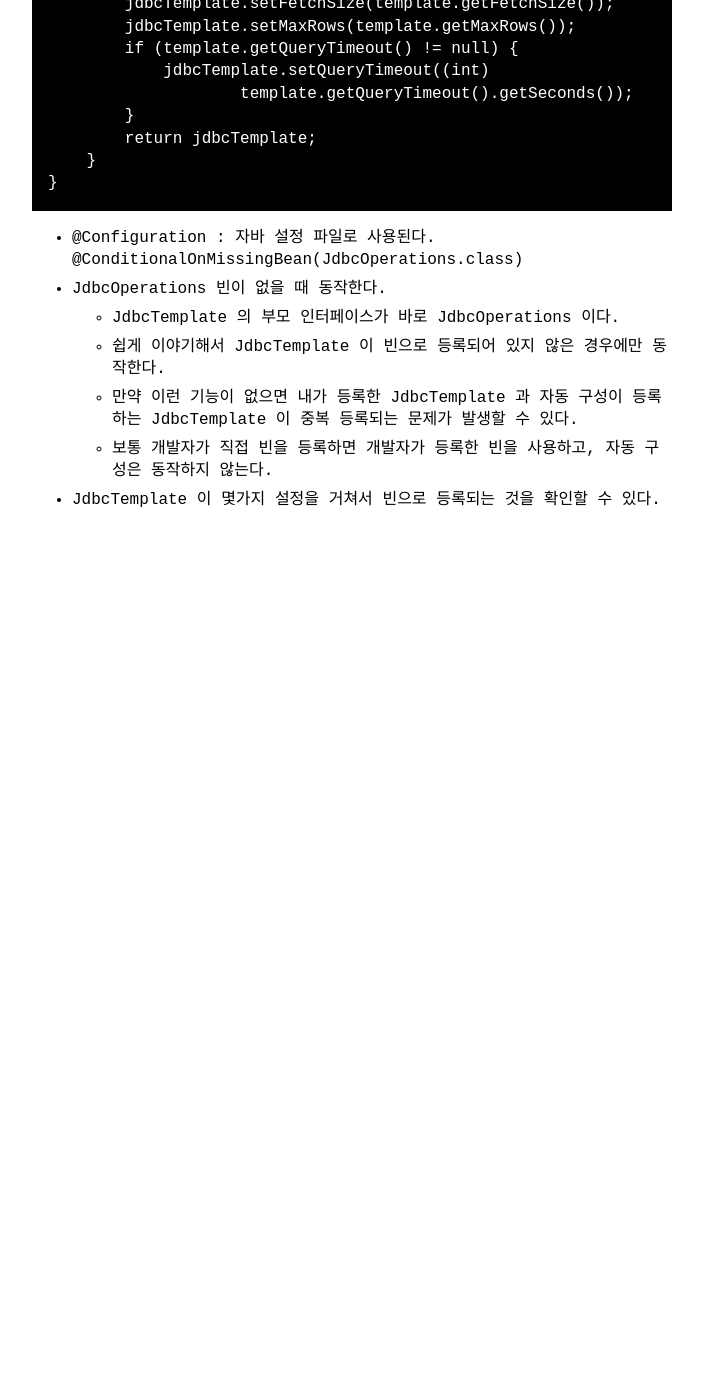
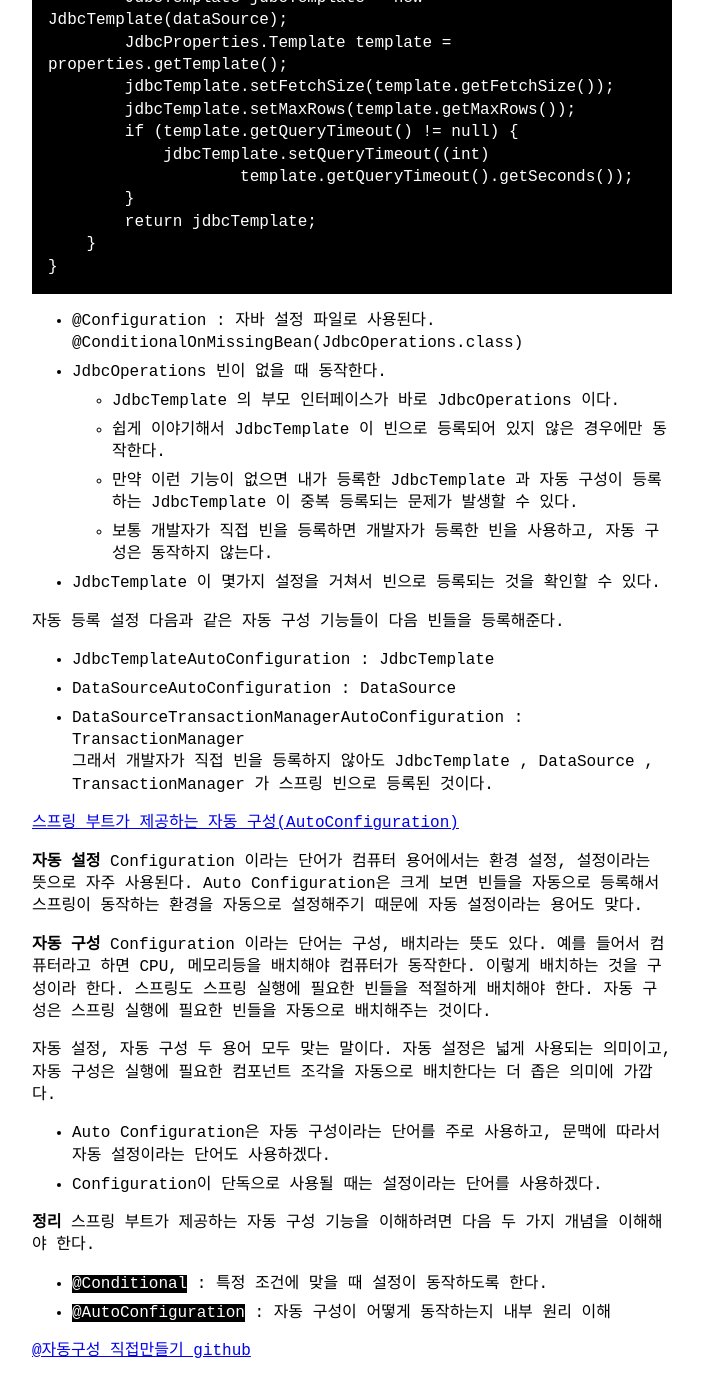
Before and after one commit to khjzzm/khjzzm.github.io, a Jekyll site: the page built from _posts/2023-05-02-AutoConfiguration.md, in a window 1280 px wide and 1400 px high, scrolled down 2126 px. Shown: the top 1397 px of the window, without its empty margins (288-991 px from the left). Built offline with Jekyll 4.4.1, drawn with Linux system fonts in a browser that asks for light colours; before the commit the page ends 2717 px from its top, so only the background shows below that; some of the changed text lies outside the part shown.

Commit message:
자동구성

```diff
--- a/_posts/2023-05-02-AutoConfiguration.md
+++ b/_posts/2023-05-02-AutoConfiguration.md
@@ -10,6 +10,7 @@ title: Spring Boot Auto Configuration
 
 이러한 자동 구성 덕분에 개발자는 반복적이고 복잡한 빈 등록과 설정을 최소화 하고 애플리케이션 개발을 빠르게 시작할 수 있다.
 
+스프링 부트는 `spring-boot-autoconfigure` 라는 프로젝트 안에서 수 많은 자동 구성을 제공한다. JdbcTemplate 을 설정하고 빈으로 등록해주는 자동 구성을 확인해보자.
 
 ### JdbcTemplateAutoConfiguration
 ~~~java
@@ -73,3 +74,33 @@ package org.springframework.boot.autoconfigure.jdbc;
   - 만약 이런 기능이 없으면 내가 등록한 JdbcTemplate 과 자동 구성이 등록하는 JdbcTemplate 이 중복 등록되는 문제가 발생할 수 있다.
   - 보통 개발자가 직접 빈을 등록하면 개발자가 등록한 빈을 사용하고, 자동 구성은 동작하지 않는다.
 - JdbcTemplate 이 몇가지 설정을 거쳐서 빈으로 등록되는 것을 확인할 수 있다.
+
+자동 등록 설정
+다음과 같은 자동 구성 기능들이 다음 빈들을 등록해준다.
+- JdbcTemplateAutoConfiguration : JdbcTemplate
+- DataSourceAutoConfiguration : DataSource
+- DataSourceTransactionManagerAutoConfiguration : TransactionManager
+그래서 개발자가 직접 빈을 등록하지 않아도 JdbcTemplate , DataSource , TransactionManager 가 스프링 빈으로 등록된 것이다.
+
+[스프링 부트가 제공하는 자동 구성(AutoConfiguration)](https://docs.spring.io/spring-boot/docs/current/reference/html/auto-configuration-classes.html)
+
+
+**자동 설정**
+Configuration 이라는 단어가 컴퓨터 용어에서는 환경 설정, 설정이라는 뜻으로 자주 사용된다. Auto Configuration은 크게 보면 빈들을 자동으로 등록해서 스프링이 동작하는 환경을 자동으로 설정해주기 때문에 자동 설정이라는 용어도 맞다.
+
+**자동 구성**
+Configuration 이라는 단어는 구성, 배치라는 뜻도 있다.
+예를 들어서 컴퓨터라고 하면 CPU, 메모리등을 배치해야 컴퓨터가 동작한다. 이렇게 배치하는 것을 구성이라 한다.
+스프링도 스프링 실행에 필요한 빈들을 적절하게 배치해야 한다. 자동 구성은 스프링 실행에 필요한 빈들을 자동으로 배치해주는 것이다.
+
+자동 설정, 자동 구성 두 용어 모두 맞는 말이다. 자동 설정은 넓게 사용되는 의미이고, 자동 구성은 실행에 필요한 컴포넌트 조각을 자동으로 배치한다는 더 좁은 의미에 가깝다.
+
+- Auto Configuration은 자동 구성이라는 단어를 주로 사용하고, 문맥에 따라서 자동 설정이라는 단어도 사용하겠다.
+- Configuration이 단독으로 사용될 때는 설정이라는 단어를 사용하겠다.
+
+**정리**
+스프링 부트가 제공하는 자동 구성 기능을 이해하려면 다음 두 가지 개념을 이해해야 한다.
+- `@Conditional` : 특정 조건에 맞을 때 설정이 동작하도록 한다.
+- `@AutoConfiguration` : 자동 구성이 어떻게 동작하는지 내부 원리 이해
+
+[@자동구성 직접만들기 github](https://github.com/khjzzm/yeoboya-lunch/tree/45bda96ab2e421921fe2c3ecf8ede8efe3a280c6)
```
